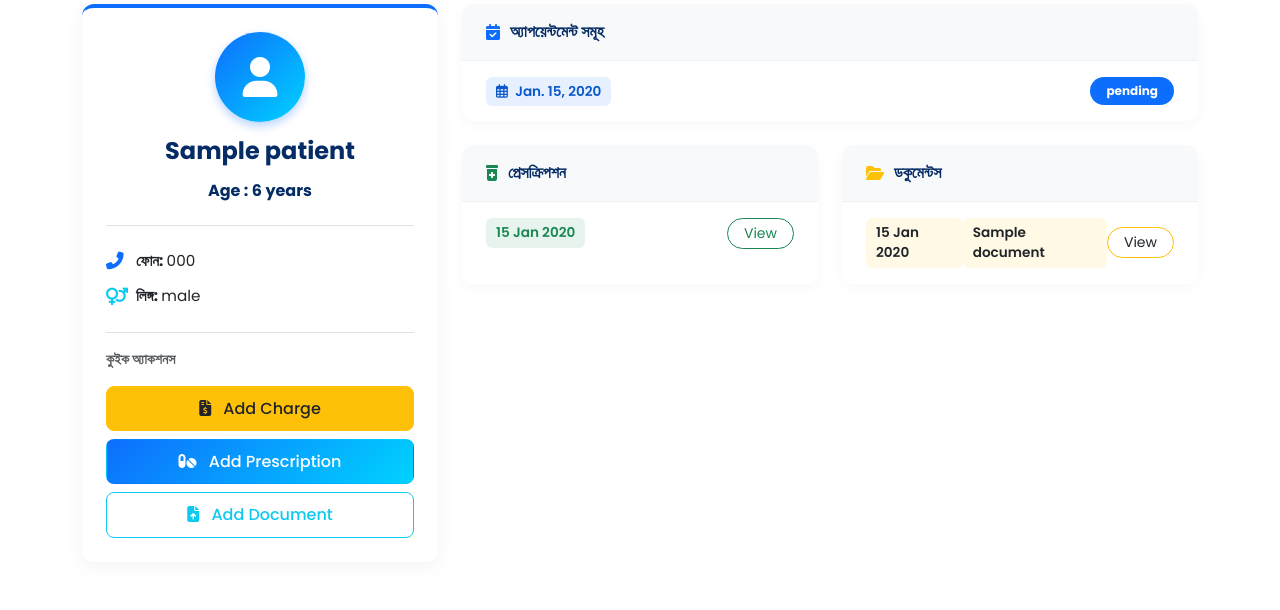
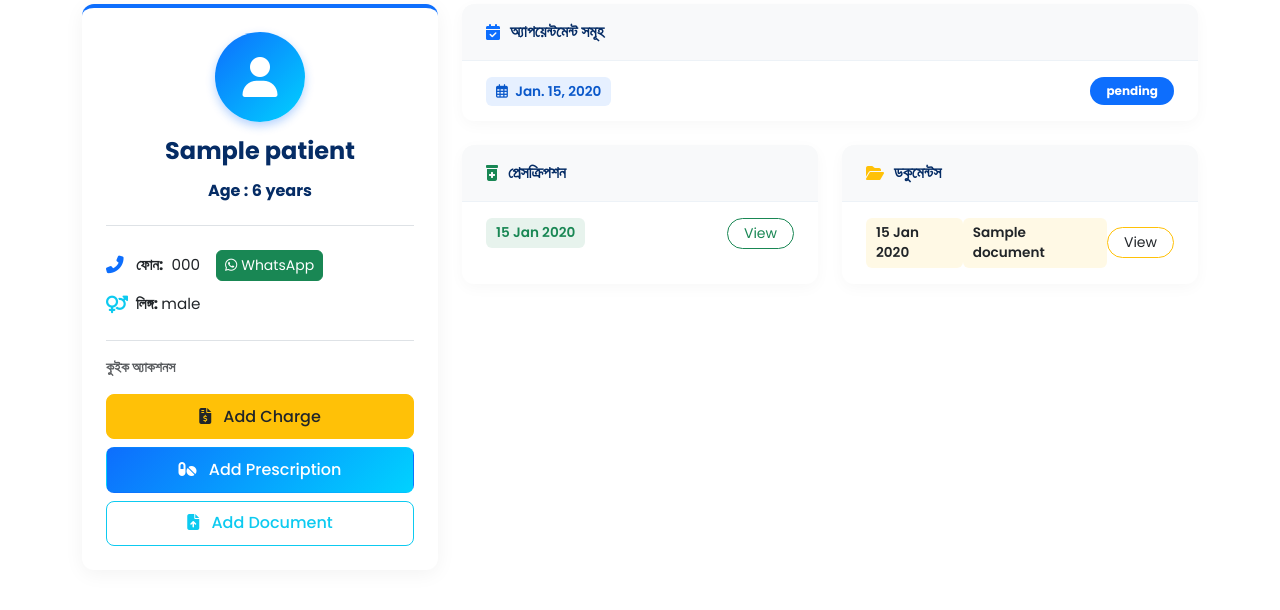
Before and after one commit to rabby946/dental_clinic, a Django app: page /doctors/patients/1/ in a window 1280 px wide. Shown: the part 235-845 px from the top of the page. Run offline with Django 5.2, Linux system fonts and the light colour scheme; a user stored in the database is signed in; tables that the repository leaves empty hold one stand-in row (values such as "Sample post").

Commit message:
added whatsapp chatting button in doctor panel in patient details page

```diff
--- a/apps/doctors/views.py
+++ b/apps/doctors/views.py
@@ -186,6 +186,23 @@ def patient_create(request):
 
     return render(request, 'doctors/patient_create.html', {'phone': phone})
 
+
+def format_whatsapp_number(phone):
+    if not phone:
+        return ""
+
+    phone = phone.strip().replace(" ", "").replace("-", "")
+
+    # remove +
+    if phone.startswith("+"):
+        phone = phone[1:]
+
+    # BD local → international
+    if phone.startswith("01"):
+        phone = "880" + phone[1:]
+
+    return phone
+
 @doctor_required
 def patient_detail(request, pk):
     patient = get_object_or_404(Patient, pk=pk)
@@ -205,12 +222,15 @@ def patient_detail(request, pk):
             (today.month, today.day) <
             (patient.date_of_birth.month, patient.date_of_birth.day)
         )
+    whatsapp_number = format_whatsapp_number(patient.phone)
+
     context = {
         'patient': patient,
         'appointments': appointments,
         'prescriptions': prescriptions,
         'documents': documents,
         'age' : age,
+        'whatsapp_number' : whatsapp_number,
     }
     return render(request, 'doctors/patient_detail.html', context)
 
--- a/templates/doctors/patient_detail.html
+++ b/templates/doctors/patient_detail.html
@@ -132,8 +132,22 @@
 
 
                 <div class="info-list text-start mt-4 border-top pt-4">
-                    <p><i class="fas fa-phone-alt info-icon"></i> <strong>ফোন:&nbsp;</strong> {{ patient.phone }}</p>
-                    <p><i class="fas fa-venus-mars info-icon text-info"></i> <strong>লিঙ্গ:&nbsp;</strong> {{ patient.gender }}</p>
+                    <p class="d-flex align-items-center">
+    <i class="fas fa-phone-alt info-icon"></i>
+    <strong class="me-2">ফোন:</strong> {{ patient.phone }}
+
+    {% if whatsapp_number %}
+    <a href="https://wa.me/{{ whatsapp_number }}?text=Hello%20{{ patient.name }},%20your%20prescription%20is%20ready."
+       target="_blank"
+       class="btn btn-success btn-sm ms-3 d-flex align-items-center gap-1"
+       style="border-radius: 6px;">
+
+        <i class="fab fa-whatsapp"></i>
+        <span>WhatsApp</span>
+    </a>
+    {% endif %}
+</p>
+                    <p><i class="fas fa-venus-mars info-icon text-info"></i> <strong>লিঙ্গ:&nbsp;</strong> {{patient.gender}}</p>
                 </div>
 
                 <div class="mt-4 pt-3 border-top">
```
